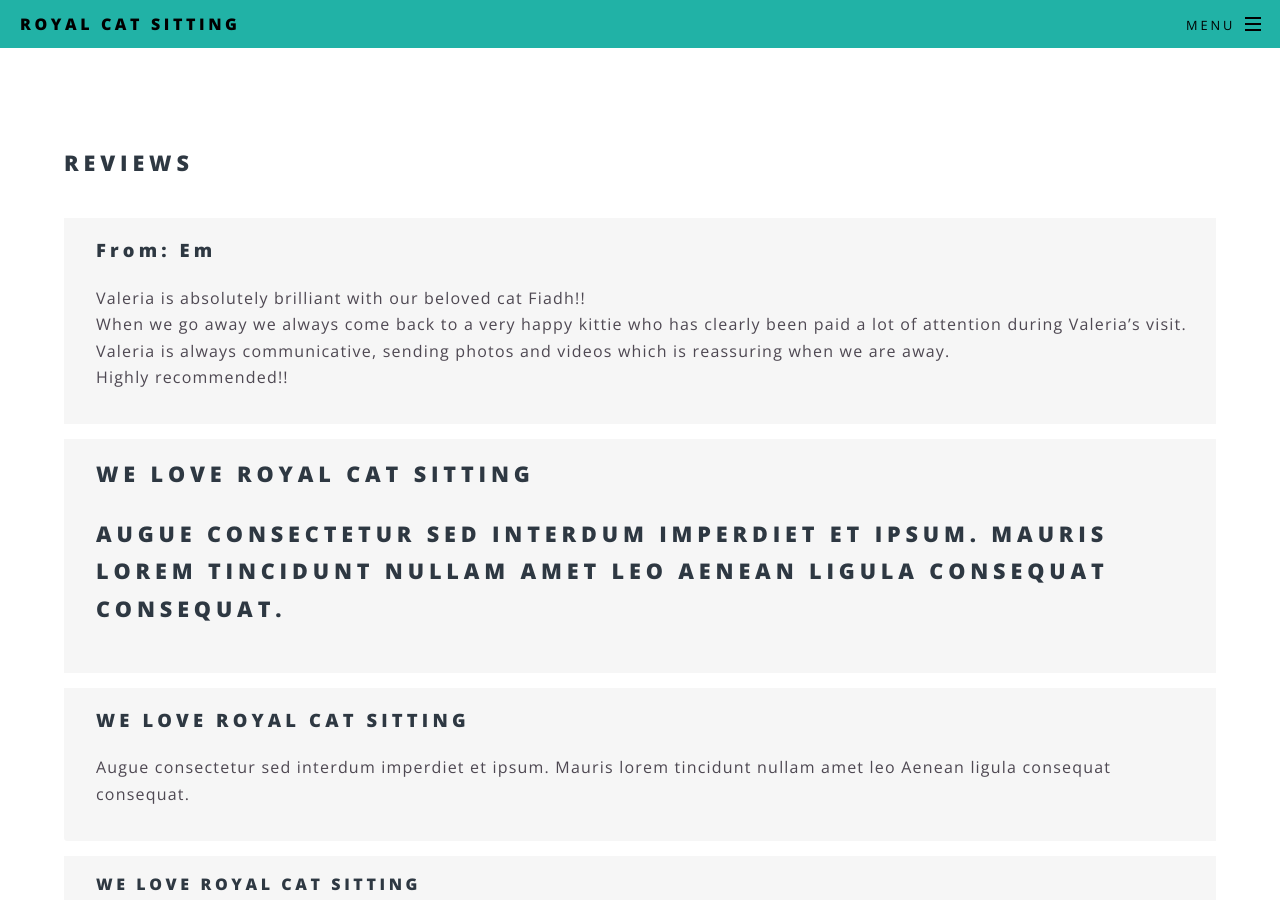
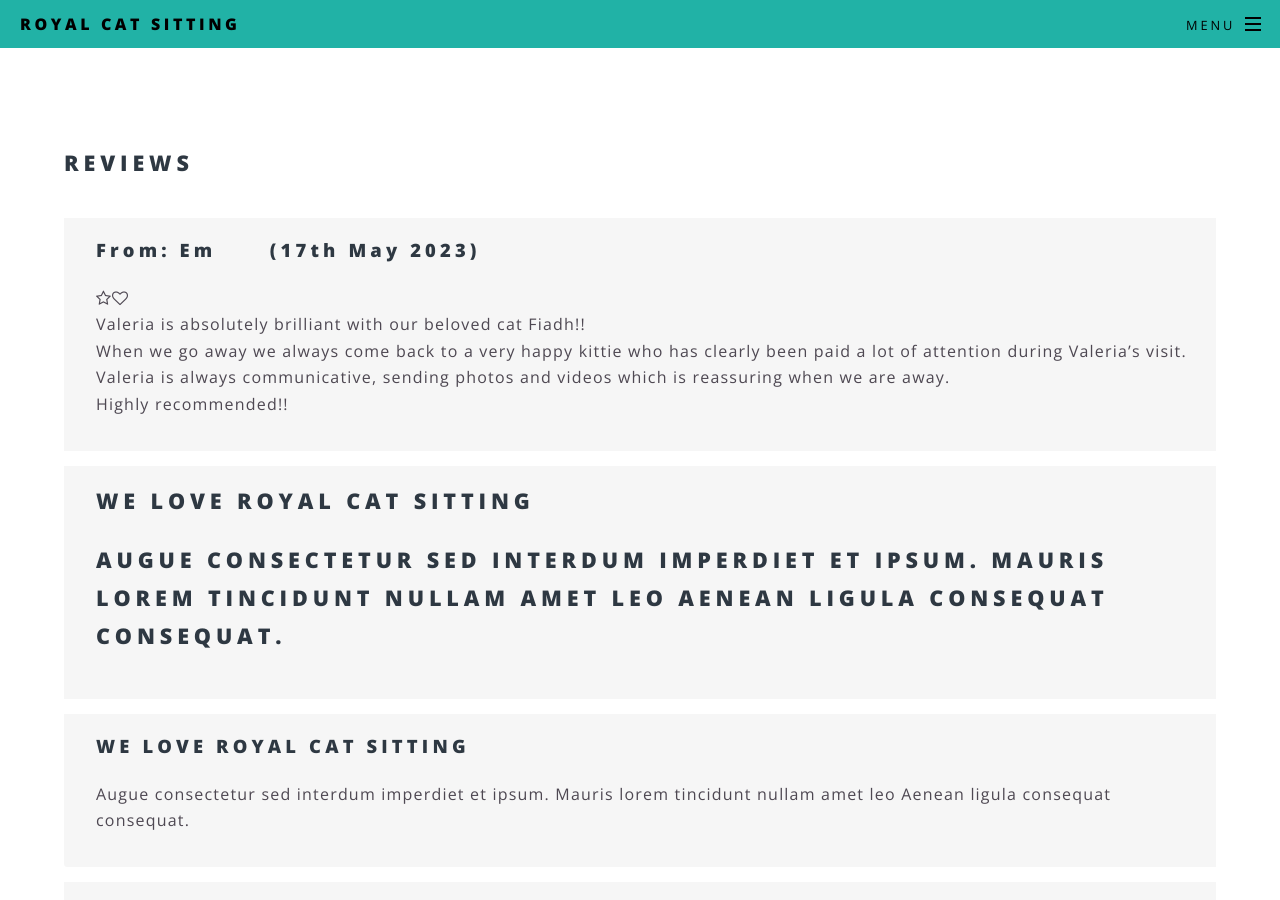
Before and after one commit to royalcatsitting/royalcatsitting.github.io, a Jekyll site: the page built from our_reviews.html, in a window 1280 px wide and 900 px high. Built offline with Jekyll 4.4.1, drawn with Linux system fonts in a browser that asks for light colours.

Commit message:
Update our_reviews.html

```diff
--- a/our_reviews.html
+++ b/our_reviews.html
@@ -10,7 +10,8 @@ order: 4
 
 			<ul class="features">
 				<li>
-					<h3 style="text-transform: none;">From: Em</h3>
+					<h3 style="text-transform: none;">From: Em &nbsp;&nbsp;&nbsp;&nbsp;&nbsp;(17th May 2023)</h3>
+					<i class="icon fa-star-o"></i><i class="icon fa-heart-o"></i>
 					<p>
 					Valeria is absolutely brilliant with our beloved cat Fiadh!!<br />
 					When we go away we always come back to a very happy kittie who has clearly been paid a lot of attention during Valeria’s visit.<br />
```
